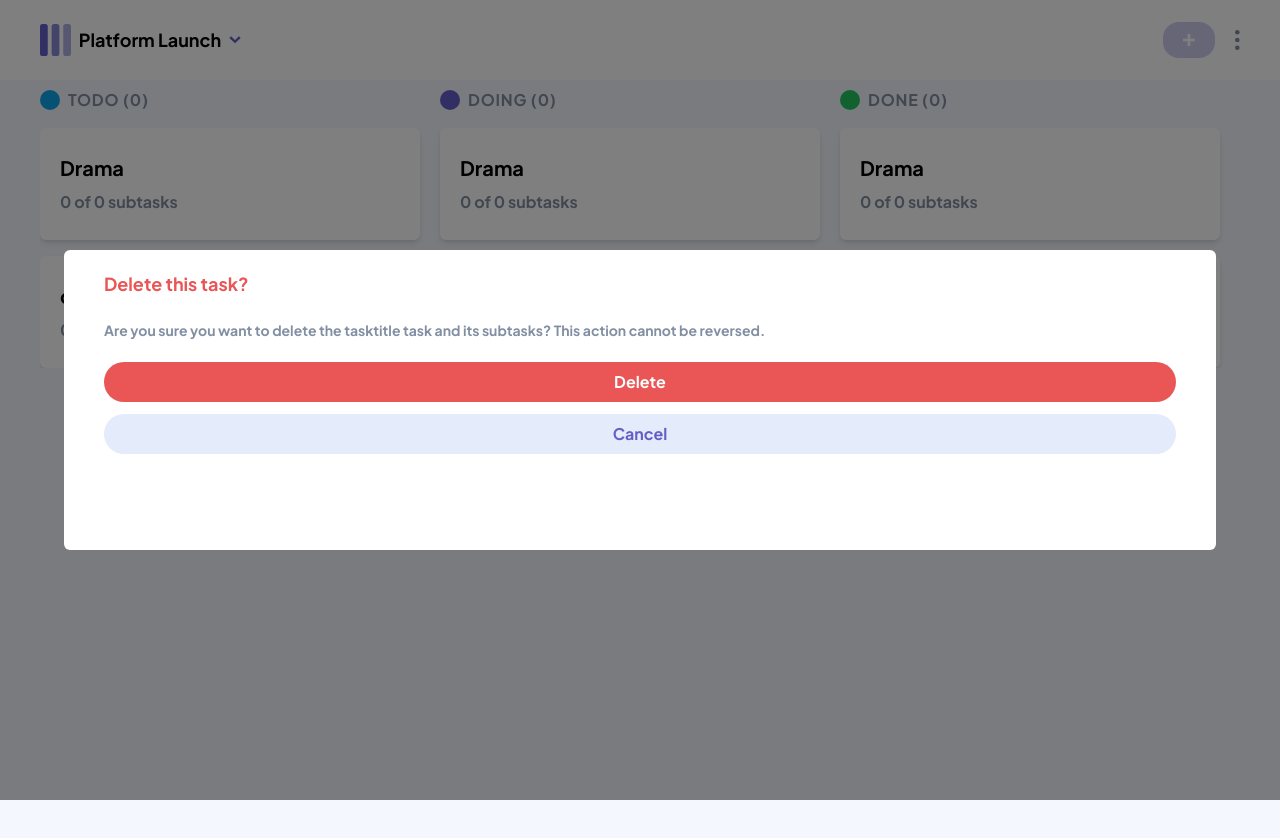
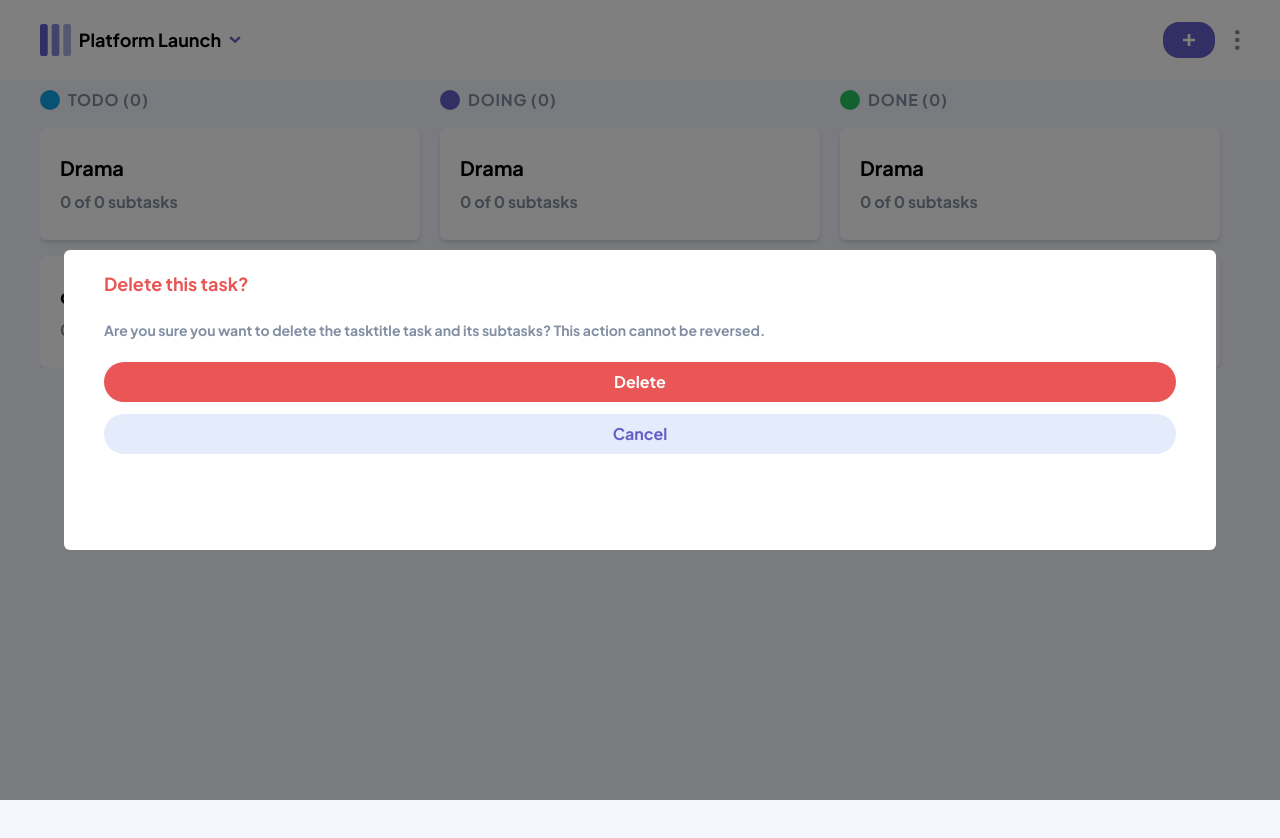
Before and after one commit to danielgen01/kanbanboard-frontend, a React (Vite) app: page / in a window 1280 px wide. Shown: the top 838 px of the page. Built offline with nearby package versions, Linux system fonts and the light colour scheme.

Commit message:
remove opacity from addbutton

```diff
--- a/src/components/Navbar.tsx
+++ b/src/components/Navbar.tsx
@@ -30,7 +30,7 @@ const Navbar = () => {
             <img
               src={addicon}
               alt="addicon"
-              className="bg-dark-purple py-3 px-5 rounded-2xl opacity-30"
+              className="bg-dark-purple py-3 px-5 rounded-2xl"
             />
           </div>
           <div className="three-points-ellipsis">
```
